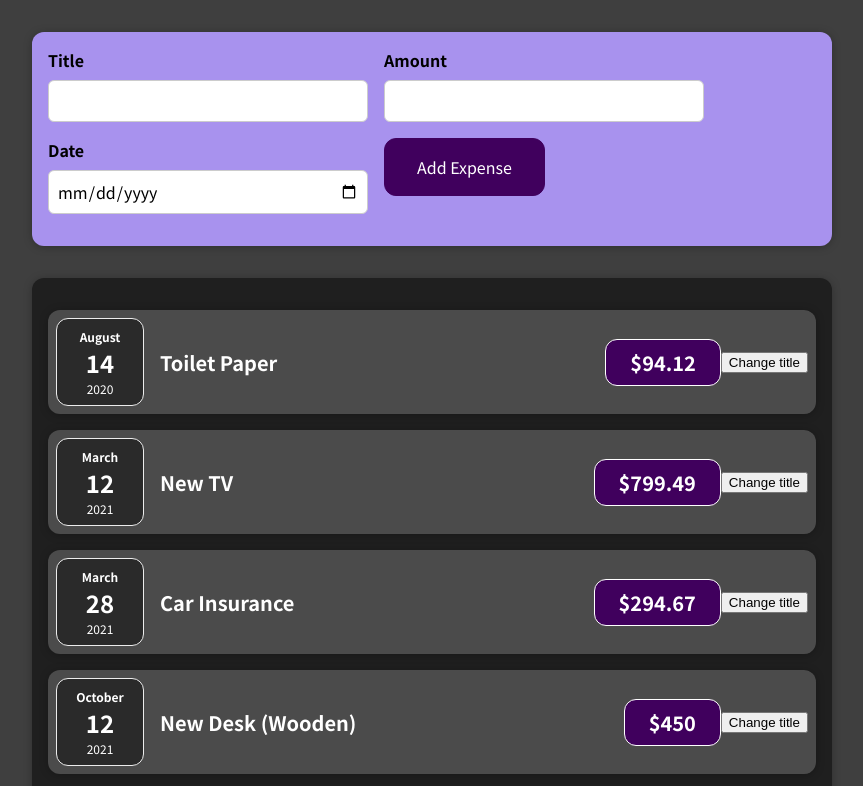
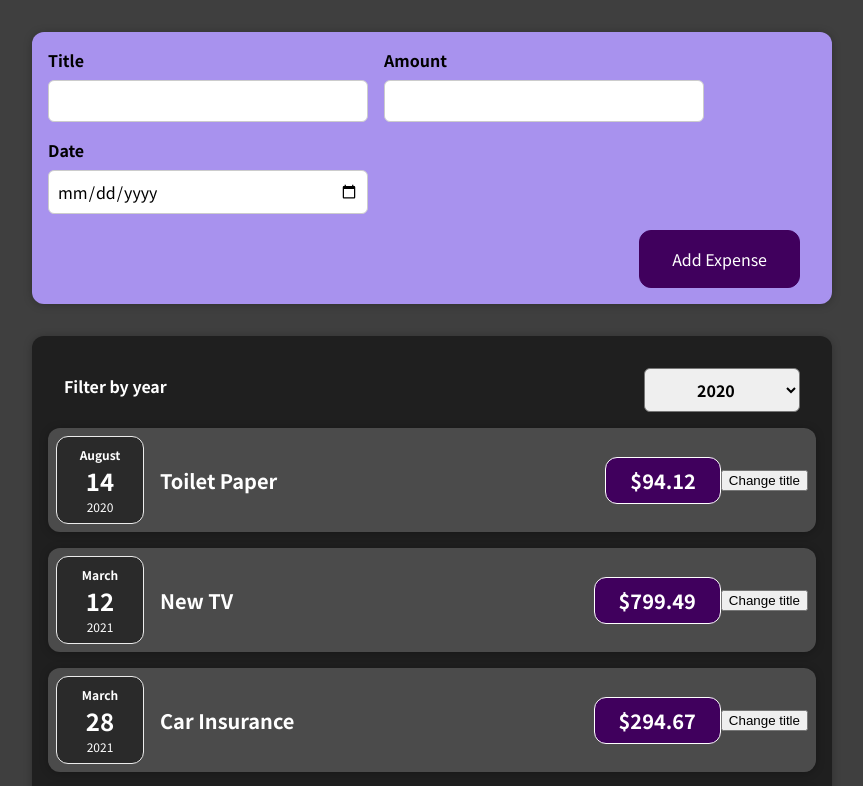
Before and after one commit to prafullepili/reactExpensesTracker, a React (Create React App) app: page / in a window 1280 px wide. Shown: the top 786 px of the page, without its empty margins (208-1071 px from the left). Built offline with nearby package versions, Linux system fonts and the light colour scheme.

Commit message:
added year filter

```diff
--- a/src/App.js
+++ b/src/App.js
@@ -2,19 +2,31 @@
 
 import NewExpense from './components/NewExpense/NewExpense';
 import Expenses from './components/Expenses/Expenses';
+// import ExpensesFilter from './components/NewExpense/ExpensesFilter';
+import { useState } from 'react';
 
 const App = () => {
-  const expenses = [
+  const dummyData = [
     { id: 'e1', title: 'Toilet Paper', amount: 94.12, date: new Date(2020, 7, 14) },
     { id: 'e2', title: 'New TV', amount: 799.49, date: new Date(2021, 2, 12) },
     { id: 'e3', title: 'Car Insurance', amount: 294.67, date: new Date(2021, 2, 28) },
     { id: 'e4', title: 'New Desk (Wooden)', amount: 450, date: new Date(2021, 9, 12) },
+  ]
+  const [expenses, setExpenses] = useState(dummyData);
 
-  ];
 
+  const addExpenseHandler = (expense) => {
+    setExpenses((prevExpense) => {
+      return {
+        ...prevExpense,
+        ...expense
+      }
+    }
+    )
+  }
   return (
     <div className="App">
-      <NewExpense />
+      <NewExpense onSaveAddExpense={addExpenseHandler} />
       <Expenses items={expenses} />
     </div>
   );
--- a/src/components/Expenses/Expenses.js
+++ b/src/components/Expenses/Expenses.js
@@ -2,9 +2,19 @@
 import ExpenseItem from './ExpenseItem.js';
 
 import "./Expenses.css"
+import ExpensesFilter from '../NewExpense/ExpensesFilter.js';
+import { useState } from 'react';
+
 
 const Expenses = (props) => {
+    const [filteredYear, setfilteredYear] = useState('2020');
+
+    const filterChangeHandler = selectedYear => {
+        setfilteredYear(selectedYear)
+    }
+
     return <Card className='expenses'>
+        <ExpensesFilter selected={filteredYear} onChangeFileter={filterChangeHandler} />
         <ExpenseItem key={props.items[0].id} title={props.items[0].title} amount={props.items[0].amount} date={props.items[0].date} />
         <ExpenseItem key={props.items[1].id} title={props.items[1].title} amount={props.items[1].amount} date={props.items[1].date} />
         <ExpenseItem key={props.items[2].id} title={props.items[2].title} amount={props.items[2].amount} date={props.items[2].date} />
--- a/src/components/NewExpense/ExpenseForm.jsx
+++ b/src/components/NewExpense/ExpenseForm.jsx
@@ -3,44 +3,70 @@
 import "./ExpenseForm.css";
 
 
-const ExpenseForm = () => {
-    const [enteredTitle, setEnteredTitle] = useState('');
-    const [enteredAmount, setEnteredAmount] = useState('');
-    const [enteredDate, setEnteredDate] = useState("");
+const ExpenseForm = ({onSaveExpenseData}) => {
 
+    const [userInput,setUserInput] = useState({
+        enteredTitle : '',
+        enteredAmount : '',
+        enteredDate : ''
+    })
     const titleChangeHandler = (event) => {
-        setEnteredTitle(event.target.value);
-        console.log(enteredTitle)
+        // setUserInput({
+        //      ...userInput,enteredTitle : event.target.value
+        // });
+        setUserInput((prevState)=>{
+            return {
+            ...prevState, enteredTitle:event.target.value
+            }
+        })
     }
     const amountChangeHandler = (event) => {
-        setEnteredAmount(event.target.value);
-        console.log(enteredAmount);
+        setUserInput({
+            ...userInput,enteredAmount : event.target.value
+        });
     }
     const dateChangeHandler = (event) => {
-        setEnteredDate(event.target.value);
-        console.log(enteredDate);
+        setUserInput({
+            ...userInput,enteredDate : event.target.value
+        });
     }
 
-    return <form>
+    const submitHandler = (event) => {
+        event.preventDefault();
+        const expenseData = {
+            title : userInput.enteredTitle,
+            amount : userInput.enteredAmount,
+            date : new Date(userInput.enteredDate)
+        }
+        onSaveExpenseData(expenseData);
+        setUserInput({
+            enteredAmount : "",
+            enteredTitle : "",
+            enteredDate : "",
+        })
+    }
+
+    return (<form onSubmit={submitHandler}>
         <div className="new-expense__controls">
             <div className="new-expense__control">
                 <label htmlFor="">Title</label>
-                <input type="text" value={enteredTitle} onChange={titleChangeHandler} />
+                <input type="text" onChange={titleChangeHandler} value={userInput.enteredTitle} />
             </div>
 
             <div className="new-expense__control">
                 <label htmlFor="">Amount</label>
-                <input type="number" min="0.01" step="0.01" value={enteredAmount} onChange={amountChangeHandler} />
+                <input type="number" min="0.01" step="0.01"  onChange={amountChangeHandler} value={userInput.enteredAmount}  />
             </div>
             <div className="new-expense__control">
                 <label htmlFor="">Date</label>
-                <input type="date" min="2019-01-01" max="2022-12-31" value={enteredDate} onChange={dateChangeHandler}/>
-            </div>
-            <div className="new-expense__actions">
-                <button type="submit">Add Expense</button>
+                <input type="date" min="2019-01-01" max="2022-12-31" value={userInput.enteredDate} onChange={dateChangeHandler}/>
             </div>
         </div>
+        <div className="new-expense__actions">
+            <button type="submit">Add Expense</button>
+        </div>
     </form>
+    )
 }
 
 export default ExpenseForm;
--- /dev/null
+++ b/src/components/NewExpense/ExpensesFilter.css
@@ -0,0 +1,24 @@
+.expenses-filter {
+  color: white;
+  padding: 0 1rem;
+}
+
+.expenses-filter__control {
+  display: flex;
+  width: 100%;
+  align-items: center;
+  justify-content: space-between;
+  margin: 1rem 0;
+}
+
+.expenses-filter label {
+  font-weight: bold;
+  margin-bottom: 0.5rem;
+}
+
+.expenses-filter select {
+  font: inherit;
+  padding: 0.5rem 3rem;
+  font-weight: bold;
+  border-radius: 6px;
+}
--- /dev/null
+++ b/src/components/NewExpense/ExpensesFilter.js
@@ -0,0 +1,23 @@
+import React from 'react';
+import "./ExpensesFilter.css";
+
+const ExpensesFilter = ({ onChangeFileter, selected }) => {
+    const dropdownChangeHandler = (event) => {
+        onChangeFileter(event.target.value);
+    }
+    return (
+        <div className='expenses-filter'>
+            <div className='expenses-filter__control'>
+                <label>Filter by year</label>
+                <select value={selected} onChange={dropdownChangeHandler}>
+                    <option value='2022'>2022</option>
+                    <option value='2021'>2021</option>
+                    <option value='2020'>2020</option>
+                    <option value='2019'>2019</option>
+                </select>
+            </div>
+        </div>
+    );
+};
+
+export default ExpensesFilter;
--- a/src/components/NewExpense/NewExpense.jsx
+++ b/src/components/NewExpense/NewExpense.jsx
@@ -4,9 +4,19 @@
 import ExpenseForm from "./ExpenseForm";
 
 
-const NewExpense = () => {
+const NewExpense = ({onSaveAddExpense}) => {
+
+    const saveExpenseDataHandler = (enteredExpenseData) => {
+        const expenseData = {
+            ...enteredExpenseData,
+            id : Math.random().toString().split(".")[1]
+        }
+        onSaveAddExpense(expenseData);
+
+    }
+
     return <div className="new-expense">
-        <ExpenseForm />
+        <ExpenseForm onSaveExpenseData={saveExpenseDataHandler}/>
     </div>
 }
 
--- a/src/components/UI/Card.js
+++ b/src/components/UI/Card.js
@@ -1,5 +1,4 @@
 import "./Card.css";
-
 
 function Card(props) {
     const classes = 'card ' + props.className;
```
